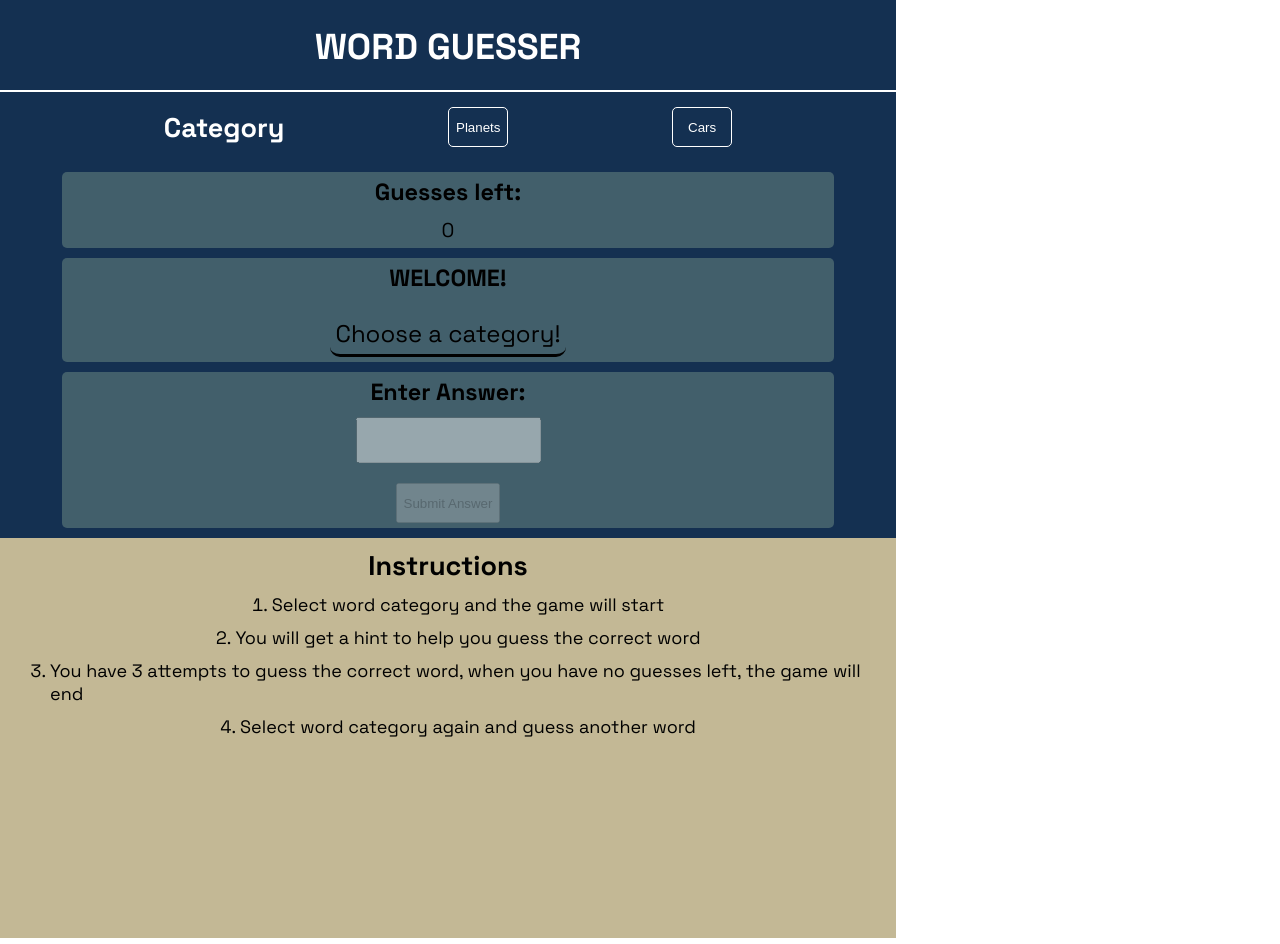
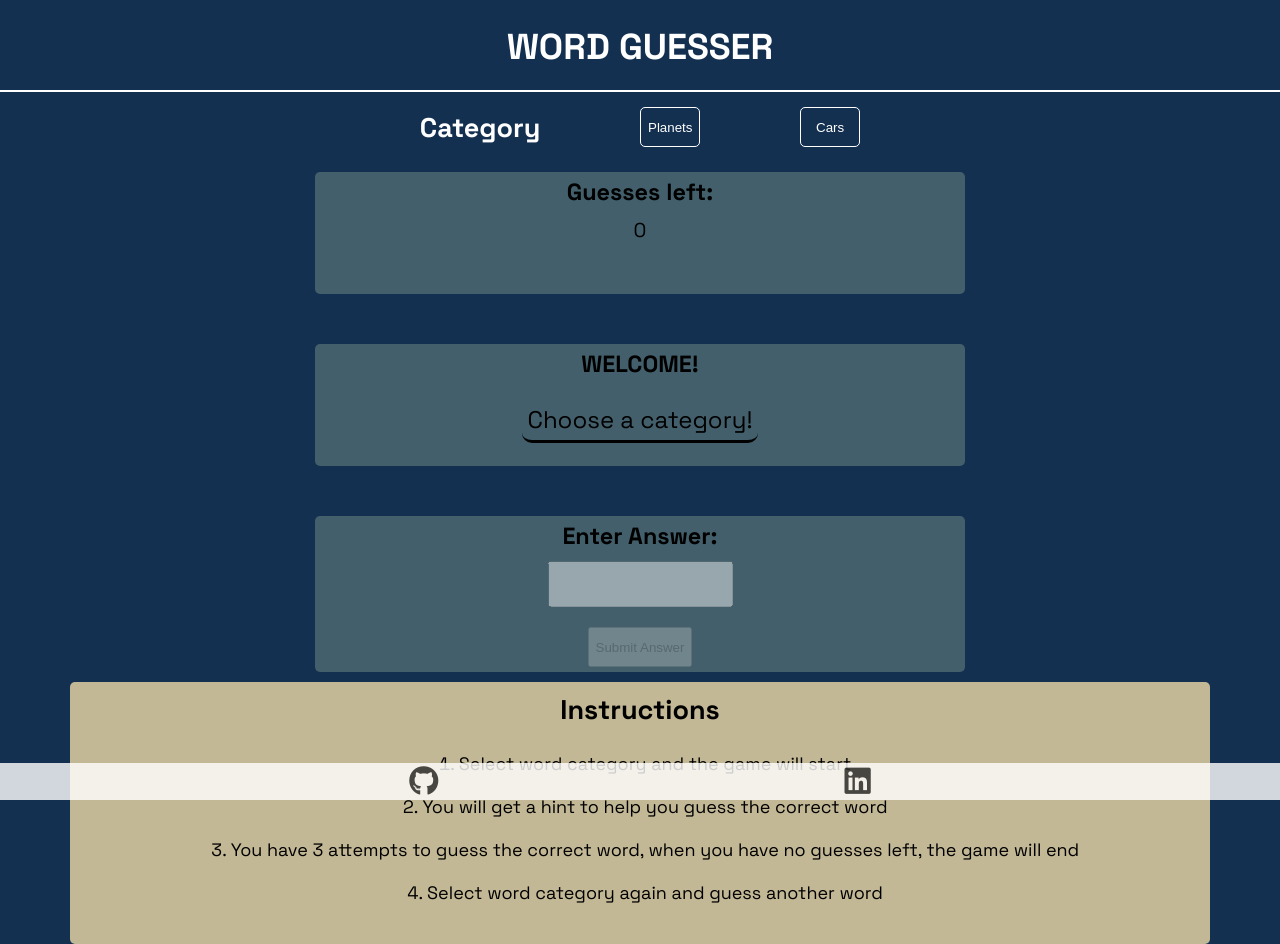
Before and after one commit to Stojj2/Portfolio-Project-2, a plain HTML site: page index.html in a window 1280 px wide. Drawn offline with Linux system fonts and the light colour scheme.

Commit message:
Add responsive design and footer section to index.html file and style.css file

```diff
--- a/assets/css/style.css
+++ b/assets/css/style.css
@@ -6,6 +6,7 @@ body {
     margin: 0px;
     font-family: 'Space Grotesk', sans-serif;
     font-size: 18px;
+    background-color: #143051;
 }
 
 /*This styles the header of the page*/
@@ -67,12 +68,11 @@ header>div>a {
     display: flex;
     width: 100%;
     height: auto;
-    background-color: #143051;
     flex-direction: column;
     gap: 10px;
     align-items: center;
     flex-wrap: nowrap;
-    justify-content: flex-start;
+    justify-content: center;
     margin: 10px;
 }
 
@@ -132,9 +132,11 @@ header>div>a {
 
 /*This styles the instruction area of the page*/
 .instruction-area {
-    width: 100%;
-    height: 400px;
+    width: 89%;
+    height: auto;
     background-color: #C3B895;
+    border-radius: 5px;
+    margin-bottom: 50px;
 }
 
 .instruction-area h2 {
@@ -145,18 +147,61 @@ header>div>a {
 }
 
 .instruction-area ol {
-    margin: 10px;
+    margin: 25px 5px 40px -5px;
     display: flex;
     align-items: center;
     flex-direction: column;
-    gap: 10px;
+    gap: 20px;
+}
+
+
+/* Footer section */
+
+footer {
+    justify-content: space-around;
+    text-align: center;
+    background-color: #fffffff2;
+    line-height: 30px;
+    position: fixed;
+    bottom: 0;
+    width: 100%;
+    opacity: 85%;
+}
+
+.social-media {
+    display: flex;
+    flex-direction: row;
+    justify-content: space-evenly;
+    margin: 3px;
+    padding: 0;
+    list-style-type: none;
+    font-size: 30px;
+}
+
+.social-media a {
+    color: #000000cc;
 }
 
 
 /* for big screen sizes from 900px wide and up */
 @media screen and (min-width: 900px) {
-    body {
-        width: 70%;
-        align-self: center;
+    .game {
+        height: 500px;
+        gap: 50px;
     }
+
+    .game > div {
+        width: 50%;
+        height: 33%;
+    }
+
+    .category {
+        width: 50%;
+    }
+
+    .instruction-area ol {
+        gap: 20px;
+    }
+
+
 }
--- a/index.html
+++ b/index.html
@@ -68,8 +68,22 @@
     </section>
 
     <footer>
+        <ul class="social-media">
+            <li>
+                <a href="https://github.com/Stojj2" target="_blank" rel="noopener"
+                    aria-label="Visit my github page (new tab)"><i class="fa-brands fa-github"></i></a>
+            </li>
+            <li>
+                <a href="https://www.linkedin.com/in/william-stojanovic-4aa941186/" target="_blank" rel="noopener"
+                    aria-label="Visit my linkedin (new tab)"><i class="fa-brands fa-linkedin"></i></a>
+            </li>
+        </ul>
     </footer>
 
+    <!--Font awesome-->
+    <script src="https://kit.fontawesome.com/759648c1cc.js" crossorigin="anonymous"></script>
+
+    <!--JavaScript-->
     <script src="assets/js/script.js"></script>
     <script src="assets/js/words.js"></script>
 </body>
```
Also changed, not shown: docs/responsive-design.png.
